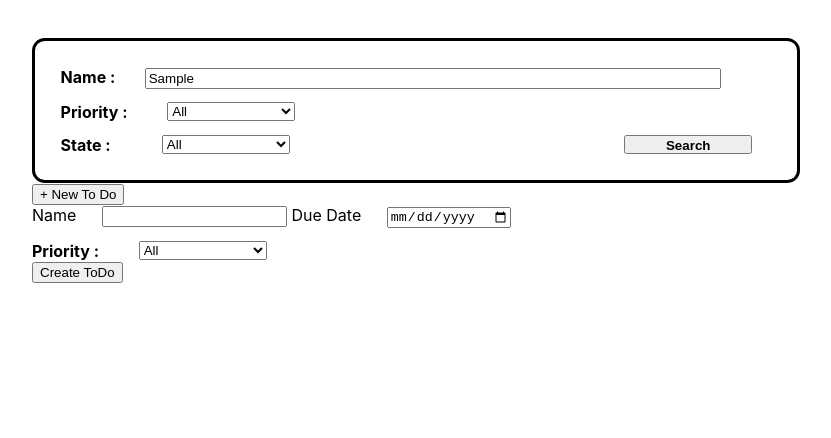
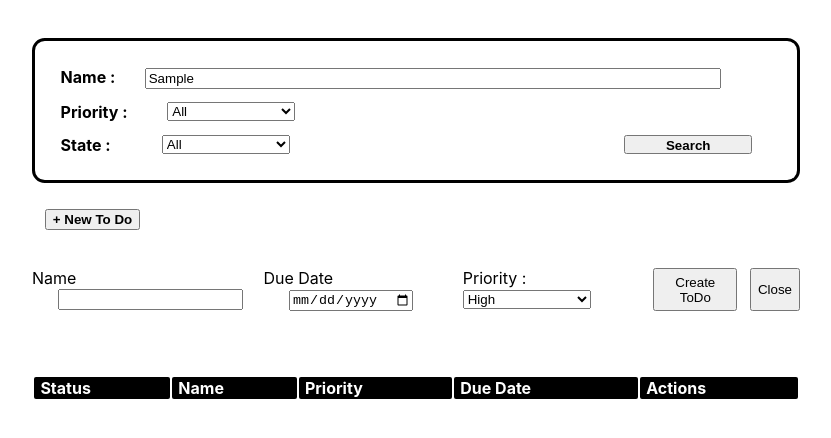
Before and after one commit to Somarfagell/React-ToDo-Frontend, a React (Create React App) app: page / in a window 1280 px wide. Both pictures are taken after typing "Sample" into the empty fields and a click on the button "+ New To Do". Shown: the top 438 px of the page, without its empty margins (224-1055 px from the left). Built offline with nearby package versions, Linux system fonts and the light colour scheme.

Commit message:
sorting and filtering implemented, status done

```diff
--- a/src/components/App.js
+++ b/src/components/App.js
@@ -1,12 +1,13 @@
 import { useState } from 'react';
 import '../css/App.css';
 import Header from './Header.js';
+import List from './List';
 import Modal from './Modal.js';
 
 
 function App() {
   //Data goes as follows: [ [Data to map], [Filtered data], page, totalPages, showCreateModal, showUpdateModal]
-  const[data,setData] = useState([[],{"text":"","priority":"All","status":"All"},0,0,false,false]);
+  const[data,setData] = useState([[],{"text":"","priority":"All","status":"All","prioritySort":"asc","dateSort":""},0,0,false,false]);
 
   const showNewModal = () => {
     //Only update the showCreateModal
@@ -18,6 +19,7 @@ function App() {
       <Header setData={setData} data={data}/>
       <button type='button' className='buttonToDo' onClick={showNewModal}>+ New To Do</button>
       {data[4]? <Modal setData={setData} data={data}/> : null}
+      <List data={data} setData={setData}/>
     </>
   );
 }
--- a/src/components/Header.js
+++ b/src/components/Header.js
@@ -1,10 +1,10 @@
 import React from "react";
 import '../css/Header.css';
-import { updateData, getData, updateStatusData, pruebas } from "../misc/functions";
+import {getData} from "../misc/functions";
 
 export default function Header({data,setData}){
     //Data goes as follows: [ [Data to map], [Filtered data], page, totalPages, showCreateModal, showUpdateModal]
-    const handleSubmit = (e) => {
+    const handleSubmitHeader = (e) => {
         e.preventDefault();
         //Get the specifications
         const text = e.target.text.value;
@@ -12,15 +12,14 @@ export default function Header({data,setData}){
         const state = e.target.state.value;
 
         const specs = {
-            "specifications": [text,value,state],
+            "specifications": [text,value,state,data[1]["prioritySort"],],
             "actualPage": data[2]
         }
         //Get the data from the form
         let response = getData(specs)
         response.then((result) => {
             //Update the data of the state
-            console.log(result)
-            setData([result["content"],{"text":specs["specifications"][0],"priority":specs["specifications"][1],"status":specs["specifications"][2]},result["page"],result["pageSize"],data[3],data[4]])
+            setData([result["content"],{"text":specs["specifications"][0],"priority":specs["specifications"][1],"status":specs["specifications"][2],"prioritySort":data[1]["prioritySort"],"dateSort":data[1]["dateSort"]},result["page"],result["pageSize"],data[4],data[5]])
         }).catch((err) => {
             alert("Error getting the data");
         });
@@ -29,7 +28,7 @@ export default function Header({data,setData}){
     return (
         <>
             <div className="header">
-                <form action="GET" onSubmit={handleSubmit}>
+                <form action="GET" onSubmit={handleSubmitHeader}>
                     <label className='labelStyle'>Name : <input type="text" name="text" className='nameInput' maxLength={120} /></label>
                     <div className='priorityWrapper'>
                         <label className='labelStyle'>Priority : </label>
--- /dev/null
+++ b/src/components/List.js
@@ -0,0 +1,28 @@
+import React from "react";
+import '../css/List.css';
+import ToDo from "./ToDo";
+
+export default function List({data, setData}){
+    //Header titles to render them
+    let header = ['Status', 'Name', 'Priority', 'Due Date', 'Actions'];
+
+    return(
+        <div className="tableContainer">
+            <table className="table">
+                <thead>
+                    <tr>
+                        {header.map((title, index) => {
+                            return <th className="title" key={index}>{title}</th>;
+                        })}
+                    </tr>
+                </thead>
+                <tbody>
+                    {data[0].map((todo, index)=>{
+                        return <ToDo key={index} data = {todo} setData={setData} stateData={data}/>
+                    })}
+                </tbody>
+            </table>
+
+        </div>
+    );
+}
--- a/src/components/Modal.js
+++ b/src/components/Modal.js
@@ -1,28 +1,55 @@
 import React from "react";
+import { sendData, getData } from "../misc/functions";
+import "../css/Modal.css"
 
 export default function Modal({data,setData,id}){
-    const newData = data;
 
     const handleSubmit = (e) => {
+        //Prevent the submit action
         e.preventDefault();
+        //Sent to the back the information
+        const text = e.target.text.value;
+        const value = e.target.priority.value;
+        const date =  e.target.dueDate.value+'T00:00:00';
+
+        //Send the new data
+        const todo = {"text":text,"priority":value,"dueDate":date};
+        sendData(todo);
+        //retrieve the new data
+        const specs = {
+            "specifications": [data[1]["text"],data[1]["priority"],data[1]["status"],data[1]["prioritySort"],data[1]["dateSort"]],
+            "actualPage": data[2]
+        }
+        let response = getData(specs)
+        response.then((result) => {
+            //Update the data of the state and close modal
+            setData([result["content"],{"text":specs["specifications"][0],"priority":specs["specifications"][1],"status":specs["specifications"][2],"prioritySort":data[1]["prioritySort"],"dateSort":data[1]["dateSort"]},result["page"],result["pageSize"],data[4],data[5]])
+        }).catch((err) => {
+            alert("Error getting the data");
+        });
+        //return
+    }
+
+    const closeModal = () => {
+        //Set false the modal flag
         setData([data[0],data[1],data[2],data[3],false,data[5]]);
     }
 
     return(
-        <div className="ToDoContainer">
-            <form onSubmit={handleSubmit}>
+        <div className="modalContainer">
+            <form onSubmit={handleSubmit} className='formContainer'>
                 <label> Name<input type="text" maxLength={120} name="text"></input></label>
-                <label> Due Date<input type="date" name="dueDate"></input></label>
-                <div className='priorityWrapper'>
-                        <label className='labelStyle'>Priority : </label>
-                        <select name="priority" id="priority" className="prioritySelect">
-                            <option value="All">All</option>
-                            <option value="High">High</option>
-                            <option value="Medium">Medium</option>
-                            <option value="Low">Low</option>
+                <label> Due Date<input type="date" name="dueDate" min={Date.now()}></input></label>
+                <div className=''>
+                        <label className=''>Priority : </label>
+                        <select name="priority" id="priority" className="">
+                            <option value={3}>High</option>
+                            <option value={2}>Medium</option>
+                            <option value={1}>Low</option>
                         </select>
                     </div>
                 <button type="submit">Create ToDo</button>
+                <button type="button" onClick={closeModal}>Close</button>
             </form>
         </div>
     );
--- /dev/null
+++ b/src/components/ToDo.js
@@ -0,0 +1,40 @@
+import React from "react";
+import { updateStatusData, getData } from "../misc/functions";
+
+export default function ToDo({data, setData, stateData}){
+
+    const updateStatus = () => {
+        //Update the done status
+        updateStatusData(!data['done'],data['id']);
+        //refresh the data
+        const specs = {
+            "specifications": [stateData[1]["text"],stateData[1]["priority"],stateData[1]["status"],stateData[1]["prioritySort"],stateData[1]["dateSort"]],
+            "actualPage": stateData[2]
+        }
+        let response = getData(specs)
+        response.then((result) => {
+            //Update the data of the state and close modal
+            setData([result["content"],{"text":specs["specifications"][0],"priority":specs["specifications"][1],"status":specs["specifications"][2],"prioritySort":specs["specifications"][3],"dateSort":specs["specifications"][4]},result["page"],result["pageSize"],data[4],data[5]])
+        }).catch((err) => {
+            alert("Error getting the data");
+        });
+        //return
+    }
+
+
+    const weeks = ((new Date(data['dueDate'].replace(/-/g,"/").slice(0,10)) - new Date()) / (1000 * 3600 * 24))/7;
+    return(
+        <><tr style={{ backgroundColor: weeks <= 1 ? '#EA5455' : weeks <= 2 && weeks > 1 ? '#F2CD5C' : "#DFFFD8" }}>
+            <td><input type='checkbox' onChange={updateStatus} checked={data['done']}></input></td>
+            <td>{data['text']}</td>
+            <td>{data['priority']}</td>
+            <td>
+                {data['dueDate']}
+            </td>
+            <td className="buttonContainer">
+                <button onClick={null}>Edit/Delete</button>
+            </td>
+        </tr>
+        </>
+    );
+}
--- a/src/css/App.css
+++ b/src/css/App.css
@@ -1,38 +1,4 @@
-.App {
-  text-align: center;
+.buttonToDo{
+  margin-top: 2vw;
+  font-weight: bold;
 }
-
-.App-logo {
-  height: 40vmin;
-  pointer-events: none;
-}
-
-@media (prefers-reduced-motion: no-preference) {
-  .App-logo {
-    animation: App-logo-spin infinite 20s linear;
-  }
-}
-
-.App-header {
-  background-color: #282c34;
-  min-height: 100vh;
-  display: flex;
-  flex-direction: column;
-  align-items: center;
-  justify-content: center;
-  font-size: calc(10px + 2vmin);
-  color: white;
-}
-
-.App-link {
-  color: #61dafb;
-}
-
-@keyframes App-logo-spin {
-  from {
-    transform: rotate(0deg);
-  }
-  to {
-    transform: rotate(360deg);
-  }
-}
--- /dev/null
+++ b/src/css/List.css
@@ -0,0 +1,24 @@
+.tableContainer{
+    margin-top: 5vw;
+    width: 100%;
+    display: flex;
+    justify-content: center;
+    flex-direction: column;
+}
+
+.title{
+    background-color: black;
+    color: white;
+    border-radius: 2px;
+    height: 1.5vw;
+    text-align: justify;
+    padding-left: 0.5vw;
+}
+
+.table{
+    width: 100%;
+}
+
+button{
+    margin-left: 1vw;
+}
--- a/src/css/Modal.css
+++ b/src/css/Modal.css
@@ -0,0 +1,9 @@
+.modalContainer{
+    margin-top: 3vw;
+}
+
+.formContainer{
+    display: flex;
+    flex-direction: row;
+    justify-content: space-around;
+}
--- a/src/misc/functions.js
+++ b/src/misc/functions.js
@@ -2,15 +2,15 @@ const url = "http://localhost:8080/todos";
 //Data goes as follows: [ [Data to map], [Filtered data], page, totalPages, showCreateModal, showUpdateModal]
 
 export const getData = async (specs) => {
-    const response = await fetch(url+'?text='+specs["specifications"][0]+'&priority='+specs["specifications"][1]+'&status='+specs["specifications"][2]+'&page='+specs["actualPage"]);
+    const response = await fetch(url+'?text='+specs["specifications"][0]+'&priority='+specs["specifications"][1]+'&status='+specs["specifications"][2]+'&page='+specs["actualPage"]+'&prioritySort='+specs["specifications"][3]+'&dateSort='+specs["specifications"][4]);
     const res = await response.json(); //extract JSON from the http response
     //return the data
     return(res);
 }
 
 export const updateData = async (updateData) => {
-    const response = await fetch(url+'todos', {
-        method: 'GET',
+    const response = await fetch(url+'/', {
+        method: 'PUT',
         body: JSON.stringify(updateData), // Object type ToDo
         headers: {
             'Content-Type': 'application/json'
@@ -18,21 +18,41 @@ export const updateData = async (updateData) => {
     });
     //return the data
     const data = await response.json(); //extract JSON from the http response
+    return data;
 }
 
-export const updateStatusData = async (statusData) => {
-    //
-    const response = await fetch(url+'todos', {
-        method: 'GET',
-        body: JSON.stringify(data), // Object type ToDo
+export const updateStatusData = async (statusData, id) => {
+    //In case it is set as DONE
+    if(statusData == true){
+        const response = await fetch(url+'/'+id+"/done", {
+            method: 'PUT',
+            body: null, // Object type ToDo
+            headers: {
+                'Content-Type': 'application/json'
+            }
+        });
+    } else{
+    //In Case it is set as UNDONE
+        const response = await fetch(url+'/'+id+"/undone", {
+            method: 'PUT',
+            body: null, // Object type ToDo
+            headers: {
+                'Content-Type': 'application/json'
+            }
+        });
+    }
+    //return
+    return;
+}
+
+export const sendData = async (todo) => {
+    await fetch(url, {
+        method: 'POST',
+        body: JSON.stringify(todo), // Object type ToDo
         headers: {
             'Content-Type': 'application/json'
         }
     });
     //return the data
-    const data = await response.json(); //extract JSON from the http response
+    return;
 }
-
-export const pruebas = async (message) => {
-    console.log(message);
-}
```
